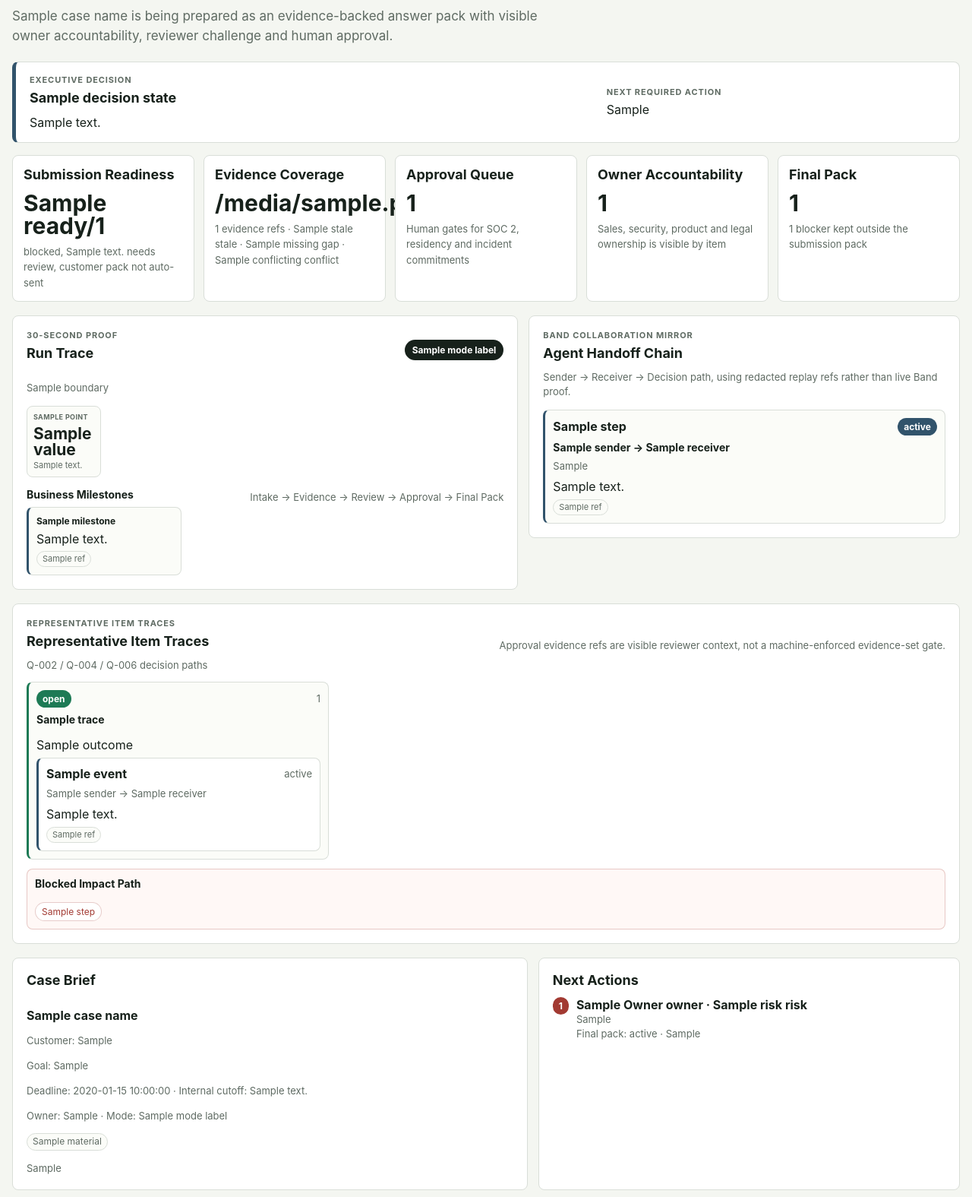
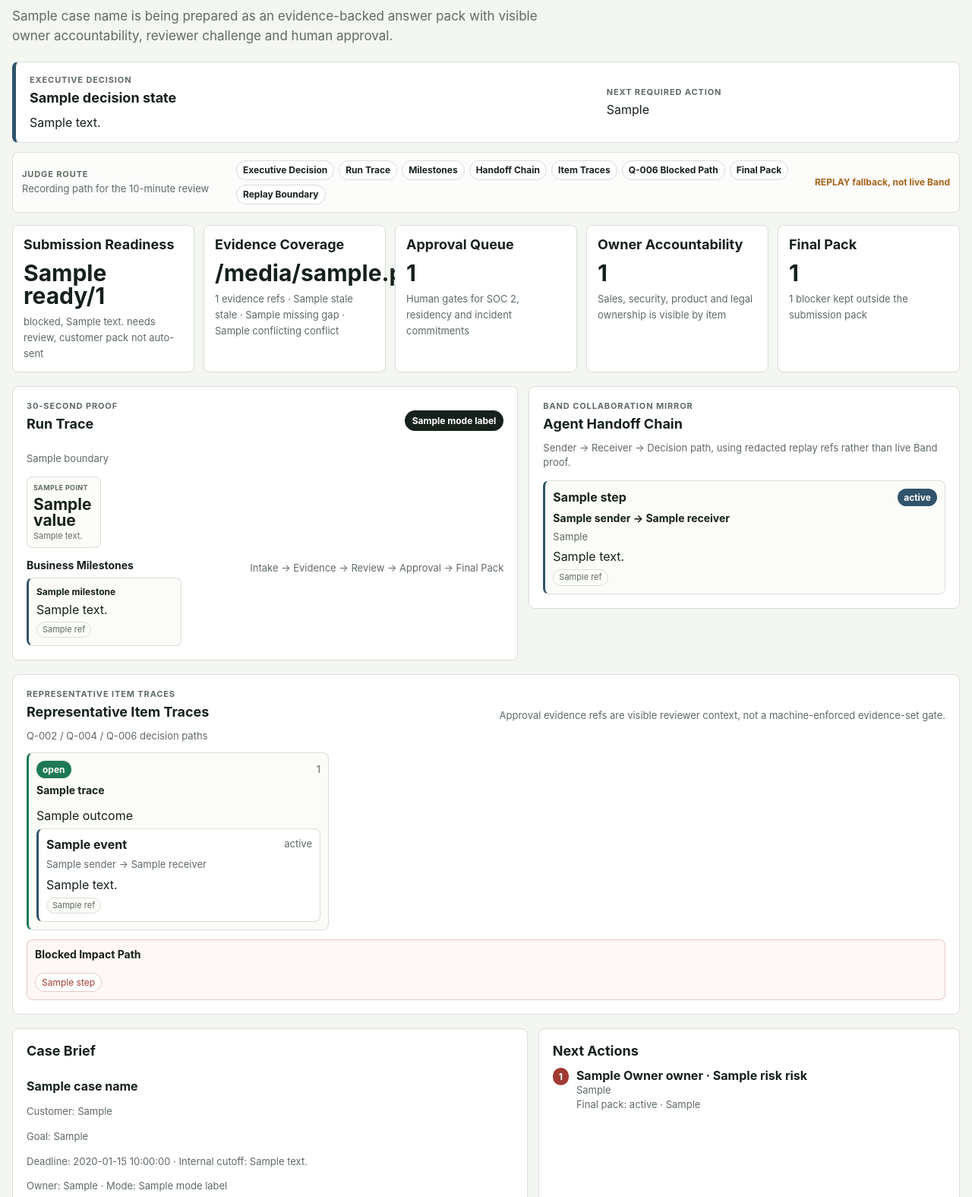
Before and after one commit to adjcjh777/band-of-agents-hackathon, a FastAPI app: template src/trustroom/web/templates/run.html in a window 1280 px wide. Shown: the part 204-1779 px from the top of the page at 76% size. Run offline with FastAPI, Linux system fonts and the light colour scheme; the template is opened without the code that fills it: most values are stand-ins (such as "Sample title", 1, 10 or a date in 2020).

Commit message:
fix: add TrustRoom judge route navigation

```diff
--- a/src/trustroom/web/templates/base.html
+++ b/src/trustroom/web/templates/base.html
@@ -32,6 +32,14 @@
 
       a {
         color: inherit;
+      }
+
+      html {
+        scroll-behavior: smooth;
+      }
+
+      [id] {
+        scroll-margin-top: 84px;
       }
 
       .topbar {
@@ -154,6 +162,61 @@
 
       .decision-strip.ready {
         border-left-color: var(--green);
+      }
+
+      .judge-route {
+        display: grid;
+        grid-template-columns: minmax(0, 0.36fr) minmax(0, 1fr) auto;
+        gap: 12px;
+        align-items: center;
+        margin: -4px 0 16px;
+        padding: 10px 12px;
+        border: 1px solid var(--line);
+        border-radius: 8px;
+        background: rgba(255, 255, 255, 0.72);
+      }
+
+      .judge-route-label {
+        min-width: 0;
+      }
+
+      .judge-route-label .eyebrow {
+        margin-bottom: 3px;
+      }
+
+      .judge-route-links {
+        display: flex;
+        flex-wrap: wrap;
+        gap: 6px;
+        min-width: 0;
+      }
+
+      .judge-route-links a {
+        display: inline-flex;
+        align-items: center;
+        min-width: 0;
+        border: 1px solid var(--line);
+        border-radius: 999px;
+        padding: 5px 8px;
+        background: var(--panel);
+        color: var(--ink);
+        font-size: 12px;
+        font-weight: 700;
+        line-height: 1.2;
+        text-decoration: none;
+        overflow-wrap: anywhere;
+      }
+
+      .judge-route-links a:focus-visible {
+        outline: 2px solid var(--steel);
+        outline-offset: 2px;
+      }
+
+      .route-boundary {
+        color: var(--amber);
+        font-size: 12px;
+        font-weight: 750;
+        white-space: nowrap;
       }
 
       .eyebrow {
@@ -666,9 +729,14 @@
       @media (max-width: 980px) {
         .hero,
         .decision-strip,
+        .judge-route,
         .two-col,
         .trace-overview {
           grid-template-columns: 1fr;
+        }
+
+        .route-boundary {
+          white-space: normal;
         }
 
         .first-grid {
--- a/src/trustroom/web/templates/run.html
+++ b/src/trustroom/web/templates/run.html
@@ -11,7 +11,7 @@
     </div>
   </section>
 
-  <section class="decision-strip {{ decision_state.tone }}" aria-label="Enterprise submission decision">
+  <section id="executive-decision" class="decision-strip {{ decision_state.tone }}" aria-label="Enterprise submission decision">
     <div>
       <span class="eyebrow">Executive decision</span>
       <h2>{{ decision_state.label }}</h2>
@@ -22,6 +22,24 @@
       <p>{{ decision_state.primary_action }}</p>
     </div>
   </section>
+
+  <nav class="judge-route" aria-label="Judge route and recording route">
+    <div class="judge-route-label">
+      <span class="eyebrow">Judge route</span>
+      <p class="small">Recording path for the 10-minute review</p>
+    </div>
+    <div class="judge-route-links">
+      <a href="#executive-decision">Executive Decision</a>
+      <a href="#run-trace">Run Trace</a>
+      <a href="#business-milestones">Milestones</a>
+      <a href="#agent-handoff-chain">Handoff Chain</a>
+      <a href="#representative-item-traces">Item Traces</a>
+      <a href="#blocked-impact-path">Q-006 Blocked Path</a>
+      <a href="#final-pack">Final Pack</a>
+      <a href="#replay-live-boundary">Replay Boundary</a>
+    </div>
+    <span class="route-boundary">REPLAY fallback, not live Band</span>
+  </nav>
 
   <section class="first-grid" aria-label="First viewport enterprise dashboard">
     <div class="metric">
@@ -44,14 +62,14 @@
       <strong>{{ owner_summary|length }}</strong>
       <span>Sales, security, product and legal ownership is visible by item</span>
     </div>
-    <div class="metric">
+    <div id="final-pack" class="metric">
       <h2>Final Pack</h2>
       <strong>{{ final_pack.included_answer_ids|length }}</strong>
       <span>{{ final_pack.blocked_item_ids|length }} blocker kept outside the submission pack</span>
     </div>
   </section>
 
-  <section class="section trace-overview" aria-label="Run-level agent handoff trace">
+  <section id="run-trace" class="section trace-overview" aria-label="Run-level agent handoff trace">
     <div class="panel stack">
       <div class="row-topline">
         <div>
@@ -71,7 +89,7 @@
         {% endfor %}
       </div>
 
-      <div>
+      <div id="business-milestones">
         <div class="row-topline">
           <h3>Business Milestones</h3>
           <span class="small">Intake → Evidence → Review → Approval → Final Pack</span>
@@ -94,7 +112,7 @@
       </div>
     </div>
 
-    <div class="panel stack">
+    <div id="agent-handoff-chain" class="panel stack">
       <div>
         <span class="eyebrow">Band collaboration mirror</span>
         <h2>Agent Handoff Chain</h2>
@@ -121,7 +139,7 @@
     </div>
   </section>
 
-  <section class="section panel item-trace-panel" aria-label="Representative item handoff traces">
+  <section id="representative-item-traces" class="section panel item-trace-panel" aria-label="Representative item handoff traces">
     <div class="row-topline">
       <div>
         <span class="eyebrow">Representative item traces</span>
@@ -159,7 +177,7 @@
         </article>
       {% endfor %}
     </div>
-    <div class="impact-path" aria-label="Blocked Impact Path">
+    <div id="blocked-impact-path" class="impact-path" aria-label="Q-006 Blocked Impact Path">
       <h3>Blocked Impact Path</h3>
       <div class="impact-steps">
         {% for step in run_trace.blocked_impact_path %}
@@ -384,7 +402,7 @@
         {% endfor %}
       </section>
 
-      <section class="panel">
+      <section id="replay-live-boundary" class="panel">
         <h2>Replay / Live Evidence</h2>
         <p class="small">
           {{ mode_label }} view uses redacted event references and preserves the same readiness, evidence, approval and final pack shape expected from the live Band path. Replay is a fallback, not live Band.
```
Also changed, not shown: tests/test_web_app.py (+24 -0 lines).
